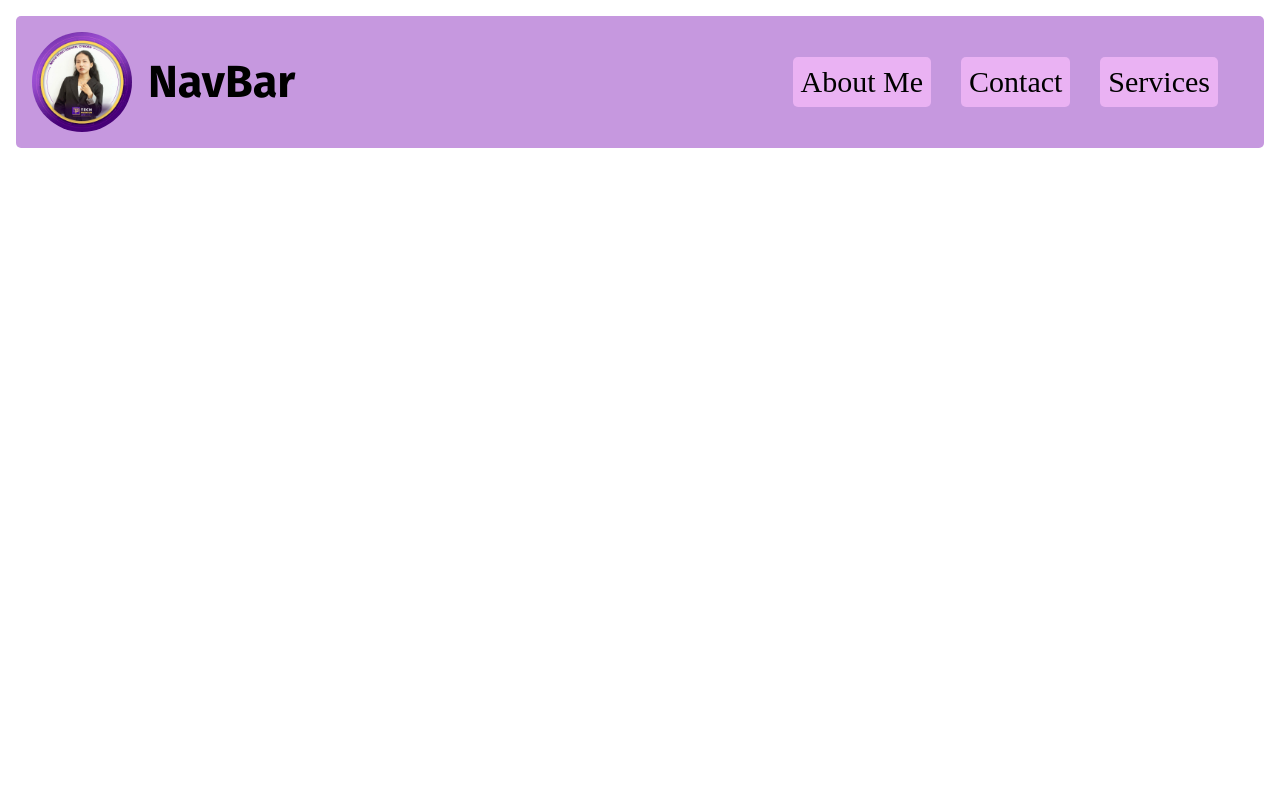
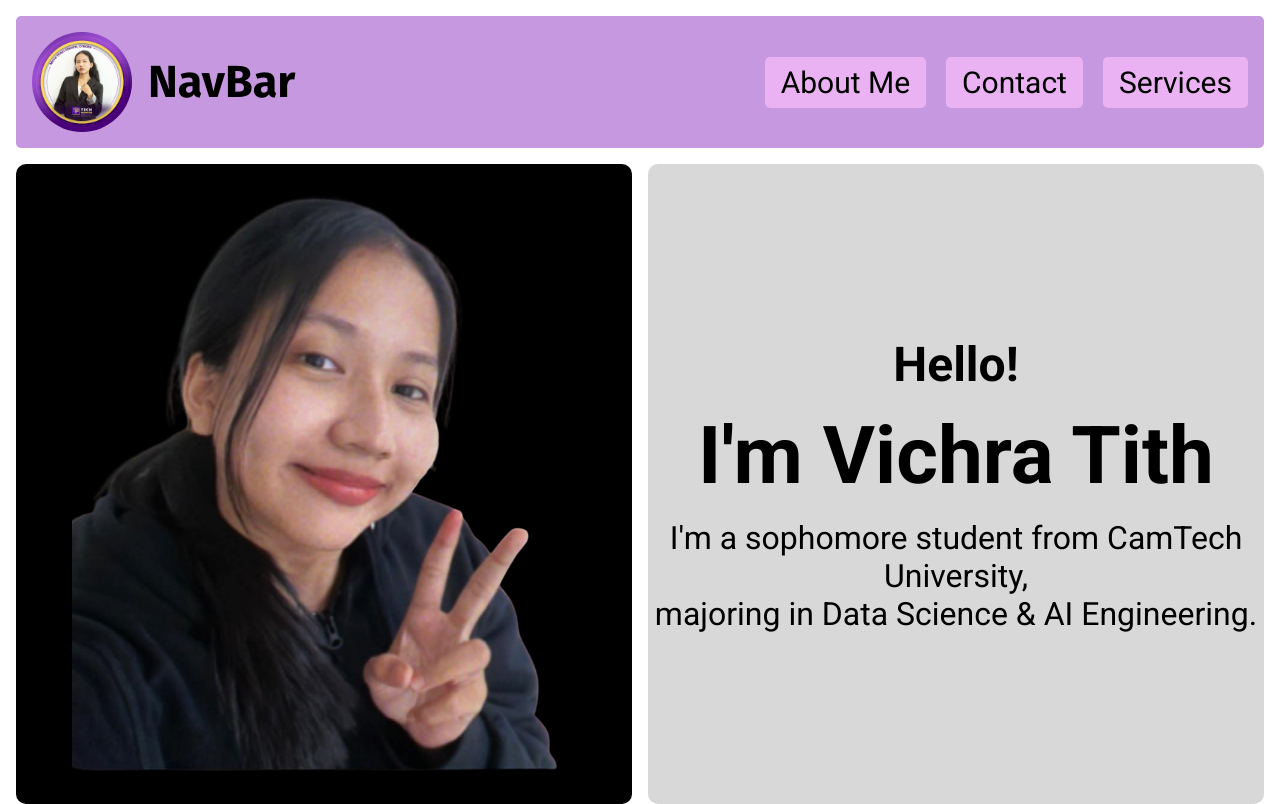
Before and after one commit to TithVichra/createNavBar, a plain HTML site: page index.html in a window 1280 px wide. Drawn offline with Linux system fonts and the light colour scheme.

Commit message:
heroSection

```diff
--- a/index.html
+++ b/index.html
@@ -23,5 +23,20 @@
         </nav>
     </header>
 
+    <main>
+        <section class="heroSection">
+            <div class="leftPanel">
+                <img src="pic.png">
+            </div>
+            <div class="rightPanel">
+                <div class="content">
+                    <h2>Hello!</h2>
+                    <p id="name">I'm Vichra Tith</p>
+                    <p>I'm a sophomore student from CamTech University,<br>majoring in Data Science & AI Engineering.</p>
+                </div>
+            </div>
+        </section>
+    </main>
+
 </body>
 </html>
--- a/styles.css
+++ b/styles.css
@@ -6,22 +6,32 @@
   box-sizing: border-box;
 }
 
+body {
+  width: 100%;
+  font-family: "Roboto", sans-serif;
+}
+
+/* Header */
+header {
+  width: 100%;
+}
+
 nav {
   display: flex;
   justify-content: space-between;
+  align-items: center;
   padding: 1rem;
-  align-items: center;
-  /* border: 1px solid black; */
+  margin: 1rem;
   border-radius: 5px;
-  margin: 1rem;
   background-color: rgb(198, 152, 223);
 }
 
+/* Logo & Title */
 .title {
+  display: flex;
+  align-items: center;
   font-family: "Fira Sans", sans-serif;
   font-size: 30px;
-  display: flex;
-  align-items: center;
 }
 
 .title img {
@@ -30,23 +40,77 @@ nav {
   margin-right: 1rem;
 }
 
+/* Navigation */
 .navItems ul {
   display: flex;
   list-style: none;
   font-size: 30px;
 }
 
-ul li {
-  margin-right: 30px;
-  /* border: 1px solid black; */
-  padding: 0.5rem;
+.navItems ul li {
+  margin-left: 20px;
+  padding: 0.5rem 1rem;
   background-color: rgb(234, 178, 243);
   border-radius: 5px;
+  cursor: pointer;
+  transition: 0.3s ease;
 }
 
-ul li:hover {
-  /* border: 1px solid black; */
-  border-radius: 5px;
-  padding: 0.5rem;
+.navItems ul li:hover {
   background-color: rgb(223, 124, 238);
 }
+
+/* Hero Section */
+.heroSection {
+  display: flex;
+  width: calc(100% - 2rem);
+  height: 80vh;
+  margin: 0 1rem;
+  gap: 1rem;
+}
+
+/* Left Panel */
+.leftPanel {
+  flex: 1;
+  display: flex;
+  justify-content: center;
+  align-items: center;
+  background-color: black;
+  border-radius: 10px;
+}
+
+.leftPanel img {
+  max-width: 100%;
+  max-height: 90%;
+  object-fit: contain;
+}
+
+/* Right Panel */
+.rightPanel {
+  flex: 1;
+  display: flex;
+  justify-content: center;
+  align-items: center;
+  background-color: rgb(216, 216, 216);
+  border-radius: 10px;
+  text-align: center;
+}
+
+.rightPanel .content {
+  display: flex;
+  flex-direction: column;
+  gap: 1rem;
+}
+
+.rightPanel h2 {
+  font-size: 3rem;
+}
+
+.rightPanel #name {
+  font-size: 5rem;
+  font-weight: bold;
+}
+
+.rightPanel p {
+  font-size: 2rem;
+}
```
Also changed, not shown: pic.png (added).
